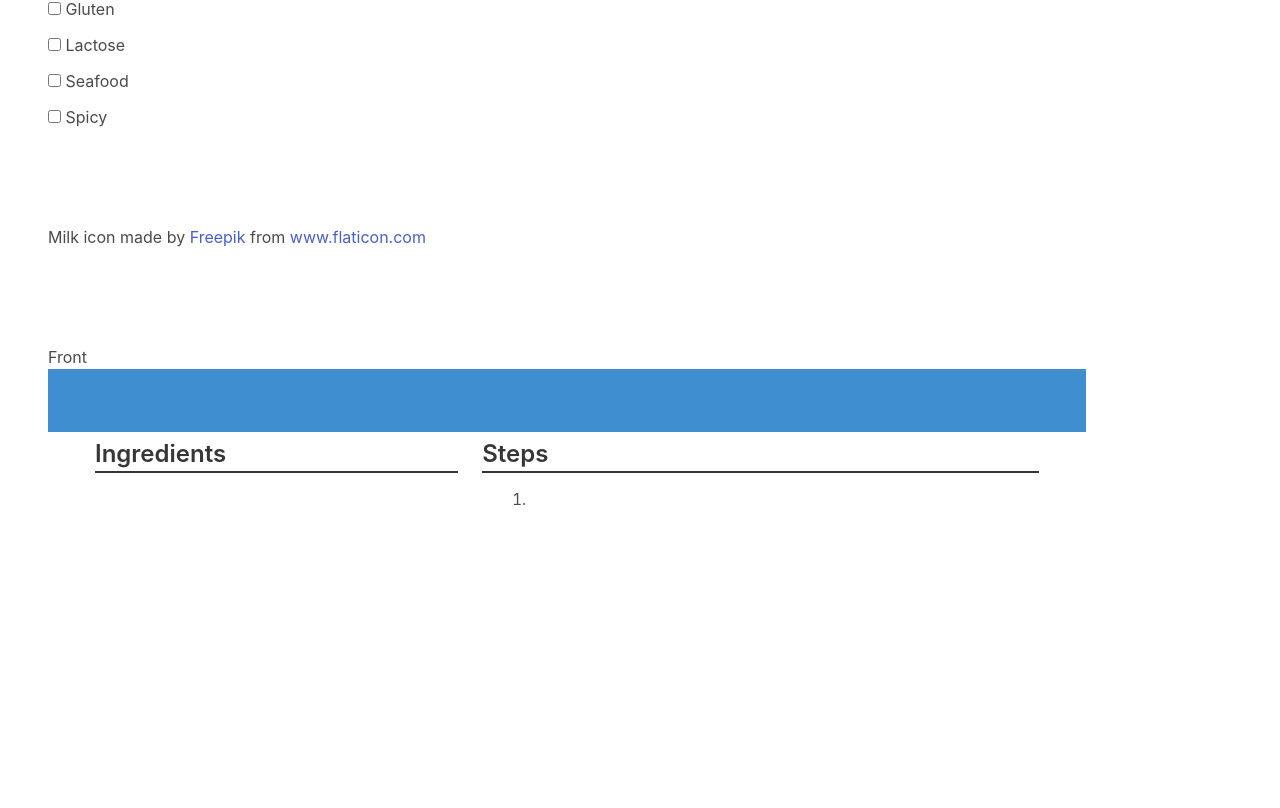
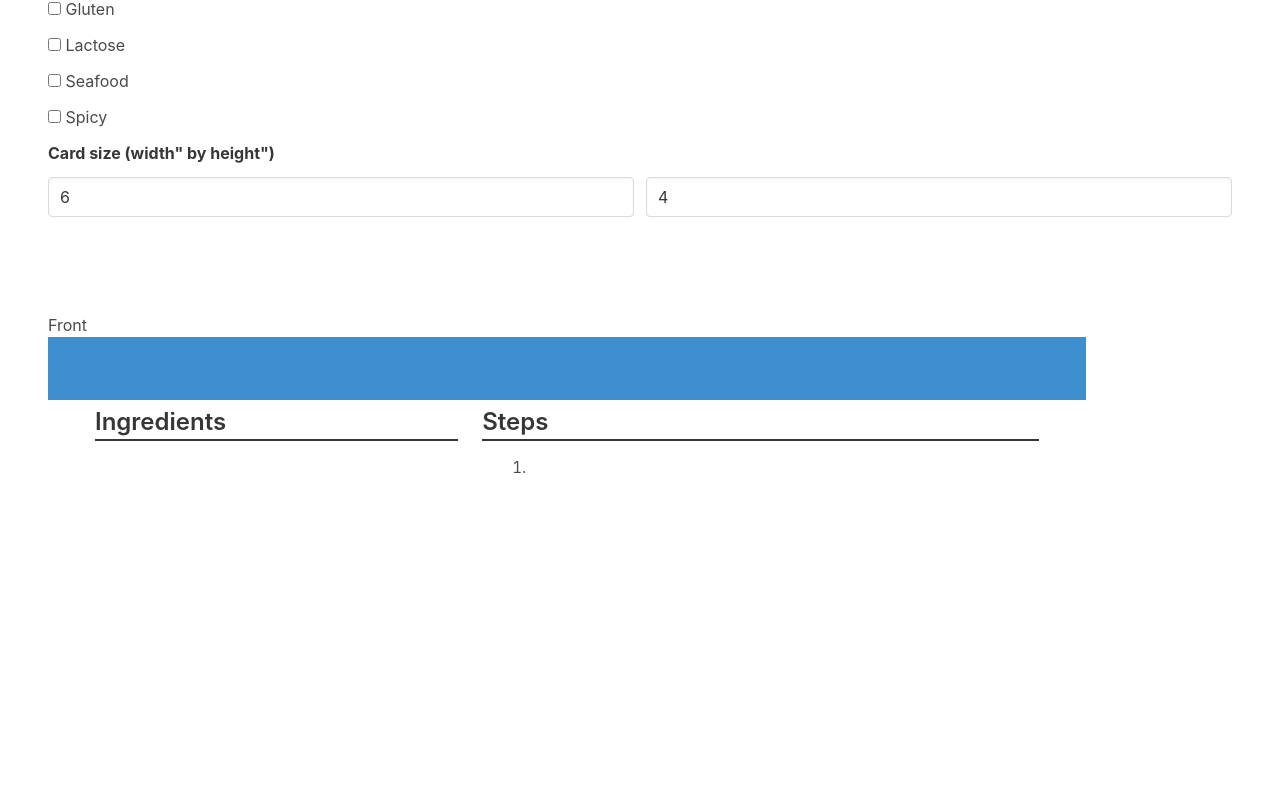
Before and after one commit to reZach/recipe-cards, a React (Create React App) app: page / in a window 1280 px wide. Shown: the part 1412-2220 px from the top of the page. Built offline with nearby package versions, Linux system fonts and the light colour scheme.

Commit message:
started working on support for dynamic sizes

```diff
--- a/src/App.jsx
+++ b/src/App.jsx
@@ -16,6 +16,8 @@ class App extends React.Component {
       brand: "",
       name: "",
       diagonal: 0,
+      width: 6,
+      height: 4,
 
       title: "",
       description: "",
@@ -77,6 +79,8 @@ class App extends React.Component {
     this.generateBrandOptions = this.generateBrandOptions.bind(this);
     this.generateNameOptions = this.generateNameOptions.bind(this);
     this.generateDiagonalOptions = this.generateDiagonalOptions.bind(this);
+    this.setHeight = this.setHeight.bind(this);
+    this.setWidth = this.setWidth.bind(this);
 
     this.setTitle = this.setTitle.bind(this);
     this.setDescription = this.setDescription.bind(this);
@@ -130,23 +134,23 @@ class App extends React.Component {
     this.setState({
       brand: value,
       name: "",
-      diagonal: ""
+      diagonal: "",
     });
   }
 
-  setName(event){
+  setName(event) {
     const value = event.target.value;
     this.setState({
       name: value,
-      diagonal: ""
+      diagonal: "",
     });
   }
 
-  setDiagonal(event){
+  setDiagonal(event) {
     const value = event.target.value;
     this.setState({
       diagonal: value,
-      dpi: this.calculateDPI()
+      dpi: this.calculateDPI(),
     });
   }
 
@@ -174,7 +178,7 @@ class App extends React.Component {
         </option>
       ));
 
-      names.unshift(
+    names.unshift(
       <option key={-1} value="">
         Select a name
       </option>
@@ -192,13 +196,27 @@ class App extends React.Component {
         </option>
       ));
 
-      diagonals.unshift(
+    diagonals.unshift(
       <option key={-1} value="0">
         Select a diagonal
       </option>
     );
 
     return diagonals;
+  }
+
+  setHeight(event) {
+    const value = event.target.value;
+    this.setState({
+      height: value,
+    });
+  }
+
+  setWidth(event) {
+    const value = event.target.value;
+    this.setState({
+      width: value,
+    });
   }
 
   setTitle(event) {
@@ -322,7 +340,28 @@ class App extends React.Component {
     const width = this.recipeCardWidth;
     const height = this.recipeCardHeight;
 
-    toPng(document.getElementById("js-front"))
+    // dynamic calc size
+    var p = 25.4 / this.state.dpi;
+    var w = Math.round(((this.state.width + 0.125 * 2) * 25.4) / p);
+    var h = Math.round(((this.state.height + 0.125 * 2) * 25.4) / p);
+    //debugger;
+
+    // dynamic size test
+    // toPng(document.getElementById("js-front"), {
+    //   width: w,
+    //   height: h,
+    // })
+    //   .then(function (frontImgData) {
+    //     var img = new Image();
+    //     img.src = frontImgData;
+    //     document.body.appendChild(img);
+    //   })
+    //   .catch(function (error) {
+    //     console.error("Failed to save front of recipe card to PNG.");
+    //     console.error(error);
+    //   });
+
+    toPng(document.getElementById("js-front"), {})
       .then(function (frontImgData) {
         toPng(document.getElementById("js-back"))
           .then(function (backImgData) {
@@ -588,7 +627,10 @@ class App extends React.Component {
                     <label className="label">Brand</label>
                     <div className="control">
                       <div className="select">
-                        <select onChange={this.setBrand} value={this.state.brand}>
+                        <select
+                          onChange={this.setBrand}
+                          value={this.state.brand}
+                        >
                           {this.generateBrandOptions()}
                         </select>
                       </div>
@@ -598,7 +640,11 @@ class App extends React.Component {
                     <label className="label">Name</label>
                     <div className="control">
                       <div className="select">
-                        <select onChange={this.setName} value={this.state.name} disabled={this.state.brand === ""}>
+                        <select
+                          onChange={this.setName}
+                          value={this.state.name}
+                          disabled={this.state.brand === ""}
+                        >
                           {this.generateNameOptions()}
                         </select>
                       </div>
@@ -608,7 +654,11 @@ class App extends React.Component {
                     <label className="label">Diagonal</label>
                     <div className="control">
                       <div className="select">
-                        <select onChange={this.setDiagonal} value={this.state.diagonal} disabled={this.state.name === ""}>
+                        <select
+                          onChange={this.setDiagonal}
+                          value={this.state.diagonal}
+                          disabled={this.state.name === ""}
+                        >
                           {this.generateDiagonalOptions()}
                         </select>
                       </div>
@@ -771,24 +821,36 @@ class App extends React.Component {
                   Spicy
                 </label>
               </div>
+              <div className="field">
+                <label className="label">Card size (width" by height")</label>
+              </div>
+              <div className="field is-horizontal">
+                <div className="field-body">
+                  <div className="field">
+                    <p className="control is-expanded">
+                      <input
+                        className="input"
+                        type="text"
+                        placeholder="Width"
+                        value={this.state.width}
+                        onChange={this.setWidth}
+                      />
+                    </p>
+                  </div>
+                  <div className="field">
+                    <p className="control is-expanded">
+                      <input
+                        className="input"
+                        type="text"
+                        placeholder="Height"
+                        value={this.state.height}
+                        onChange={this.setHeight}
+                      />
+                    </p>
+                  </div>
+                </div>
+              </div>
             </form>
-          </div>
-        </section>
-        <section className="section">
-          <div className="container">
-            <div>
-              Milk icon made by{" "}
-              <a
-                href="https://www.flaticon.com/authors/freepik"
-                title="Freepik"
-              >
-                Freepik
-              </a>{" "}
-              from{" "}
-              <a href="https://www.flaticon.com/" title="Flaticon">
-                www.flaticon.com
-              </a>
-            </div>
           </div>
         </section>
         <section className="section">
@@ -805,6 +867,16 @@ class App extends React.Component {
               Download
             </button>
           </div>
+          <div className="mt-4">
+            Milk icon made by{" "}
+            <a href="https://www.flaticon.com/authors/freepik" title="Freepik">
+              Freepik
+            </a>{" "}
+            from{" "}
+            <a href="https://www.flaticon.com/" title="Flaticon">
+              www.flaticon.com
+            </a>
+          </div>
         </section>
       </React.Fragment>
     );
```
